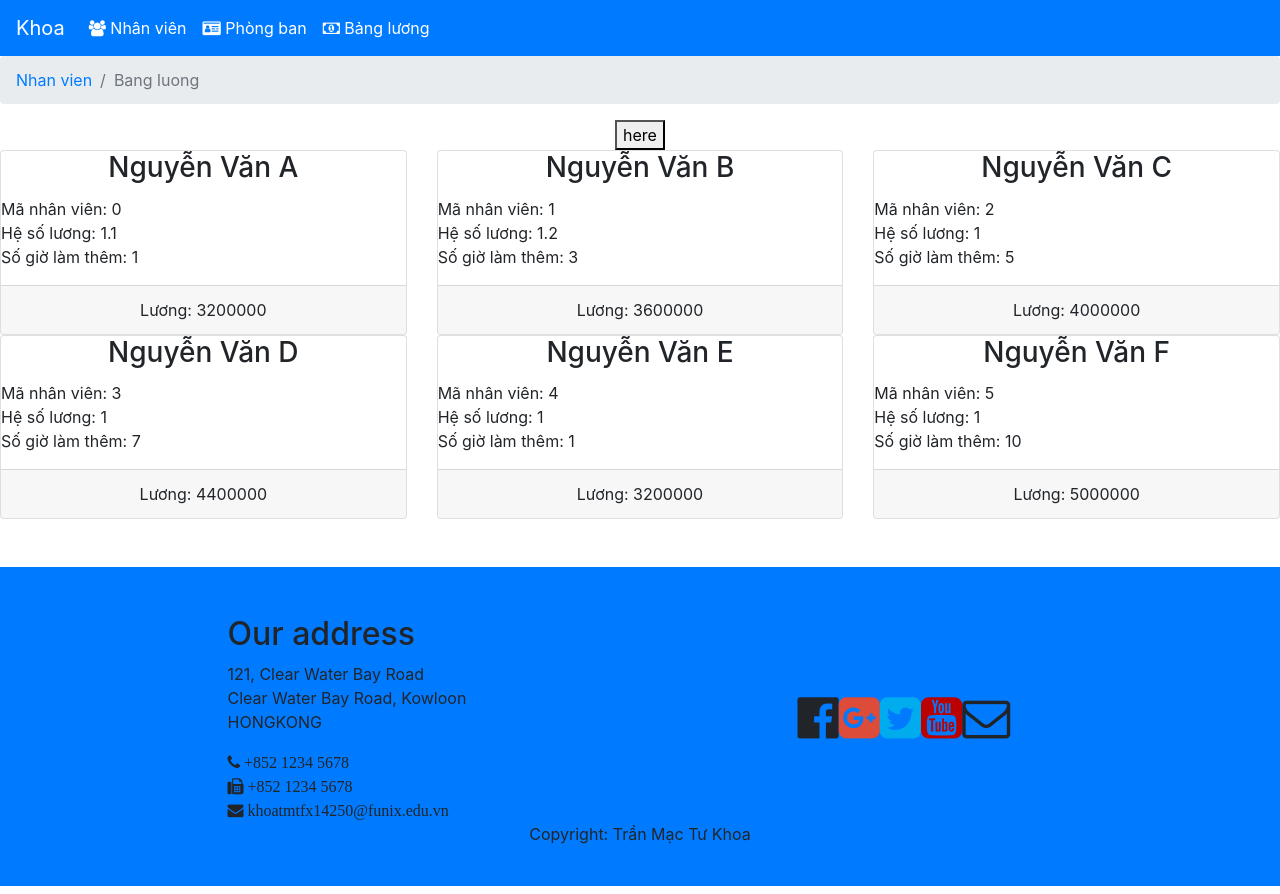
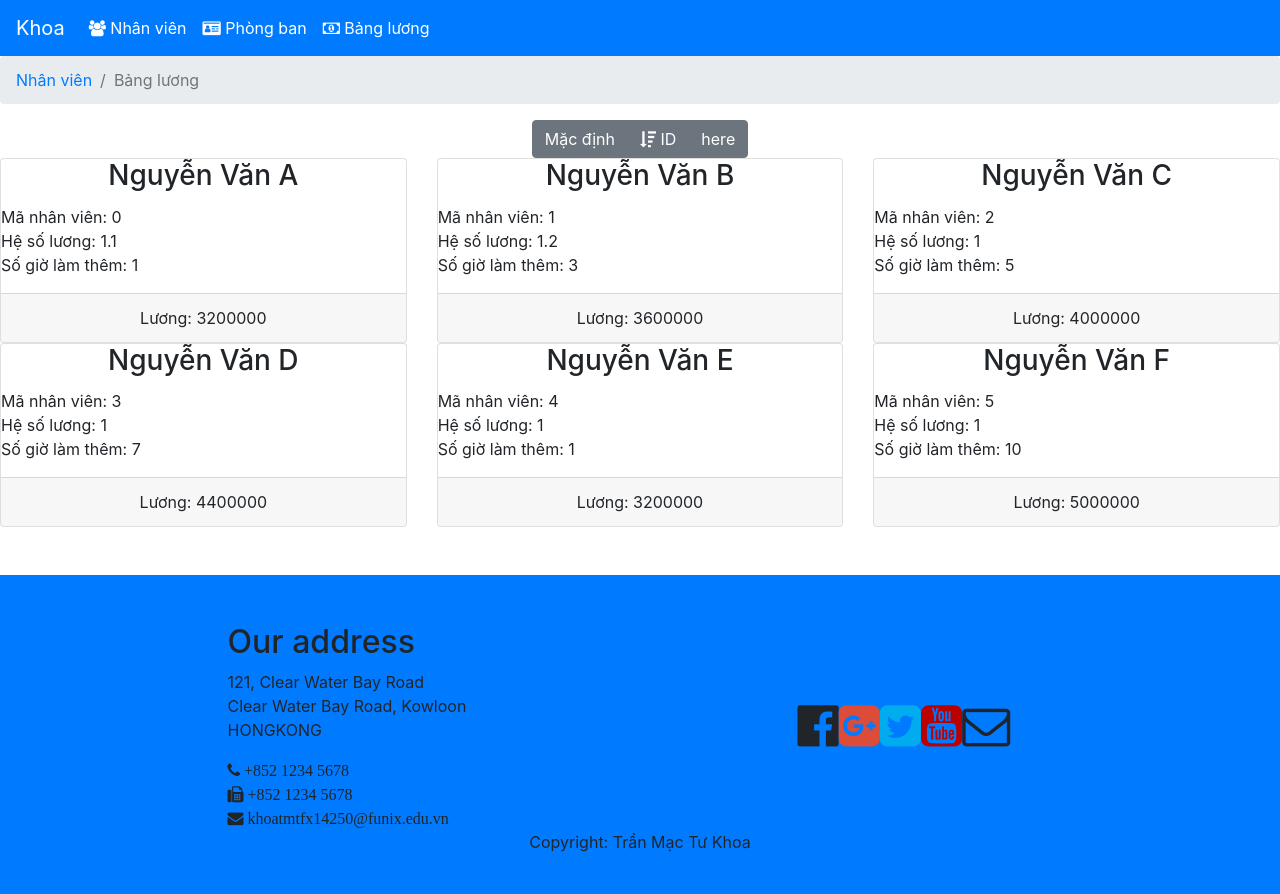
Before and after one commit to TrKhoa/git-test, a React (Create React App) app: page /bang-luong in a window 1280 px wide. Built offline with nearby package versions, Linux system fonts and the light colour scheme.

Commit message:
adding sort by id

```diff
--- a/src/components/SalaryComponent.js
+++ b/src/components/SalaryComponent.js
@@ -1,4 +1,4 @@
-import { Card,CardTitle,CardText,CardFooter,Breadcrumb,BreadcrumbItem } from 'reactstrap';
+import { Card,CardTitle,CardText,CardFooter,Breadcrumb,BreadcrumbItem,Button,ButtonGroup } from 'reactstrap';
 import { Link } from 'react-router-dom';
 import React, { Component, } from 'react';
 import 'bootstrap/dist/css/bootstrap.css';
@@ -25,17 +25,29 @@ const RenderStaff = staff => {
 class SalaryList extends Component {
   constructor(props) {
     super(props);
-    this.state = { change:null  };
+    this.state = { data:this.props.staffs  };
   }
 
-  renderByName(){
-      this.props.staffs.slice(0).sort((a,b) =>{
-        if(a.id > b.id){
+  renderByDefault(){
+      this.props.staffs.sort((a,b) =>{
+        if(a.name > b.name){
           return 1
         }else {
           return -1
         }
       })
+      this.setState({"data":this.props.staffs});
+  }
+
+  renderById(){
+      this.props.staffs.sort((a,b) =>{
+        if(a.id < b.id){
+          return 1
+        }else {
+          return -1
+        }
+      })
+      this.setState({"data":this.props.staffs});
   }
 
   render(){
@@ -44,24 +56,30 @@ class SalaryList extends Component {
     <Breadcrumb listTag="div">
       <BreadcrumbItem>
         <Link to="/Nhan-vien">
-          Nhan vien
+          Nhân viên
         </Link>
       </BreadcrumbItem>
       <BreadcrumbItem
         active
         tag="span">
-          Bang luong
+          Bảng lương
       </BreadcrumbItem>
     </Breadcrumb>
-    <button onClick={() => this.renderByName()}>here</button>
+      <ButtonGroup>
+        <Button onClick={() => this.renderByDefault()}>Mặc định</Button>
+        <Button onClick={() => this.renderById()}><i class="fa fa-sort-amount-desc" aria-hidden="true" /> ID</Button>
+        <Button onClick={() => this.renderById()}>here</Button>
+      </ButtonGroup>
        <div className="row">
-       {this.props.staffs.map(staff =>(
+       {this.state.data.map(staff =>(
+
         <RenderStaff
           id={staff.id}
           name={staff.name}
           salaryScale={staff.salaryScale}
           overTime={staff.overTime}
-        />))
+        />
+      ))
       }
        </div>
      </div>
```
